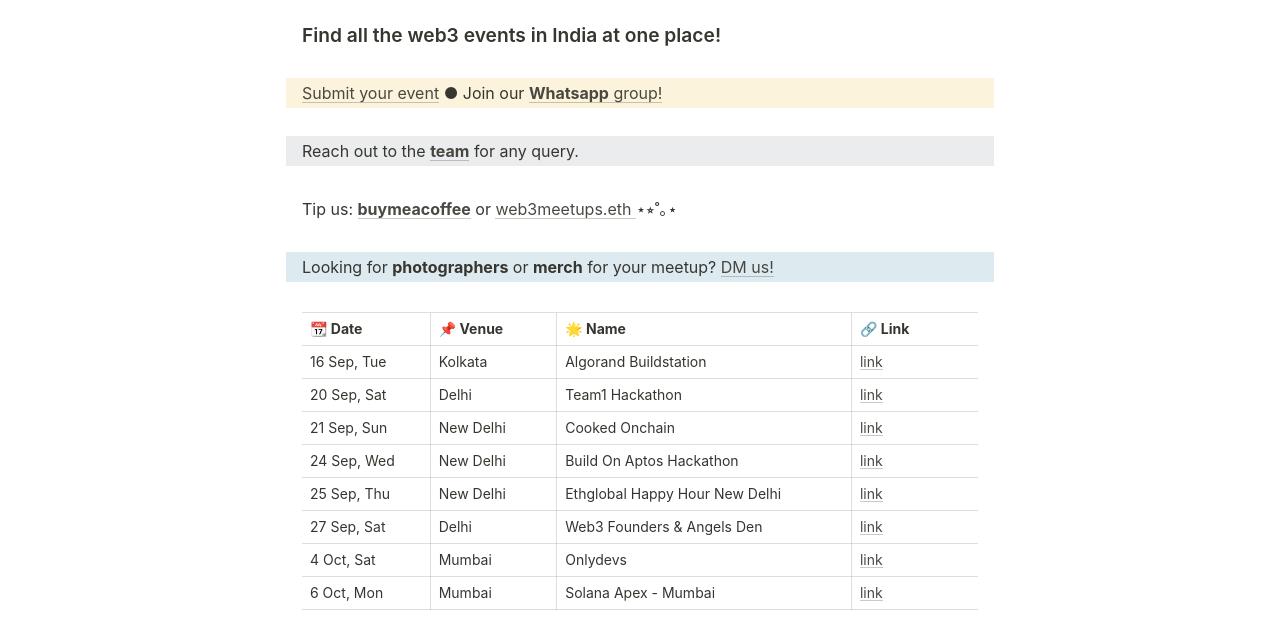
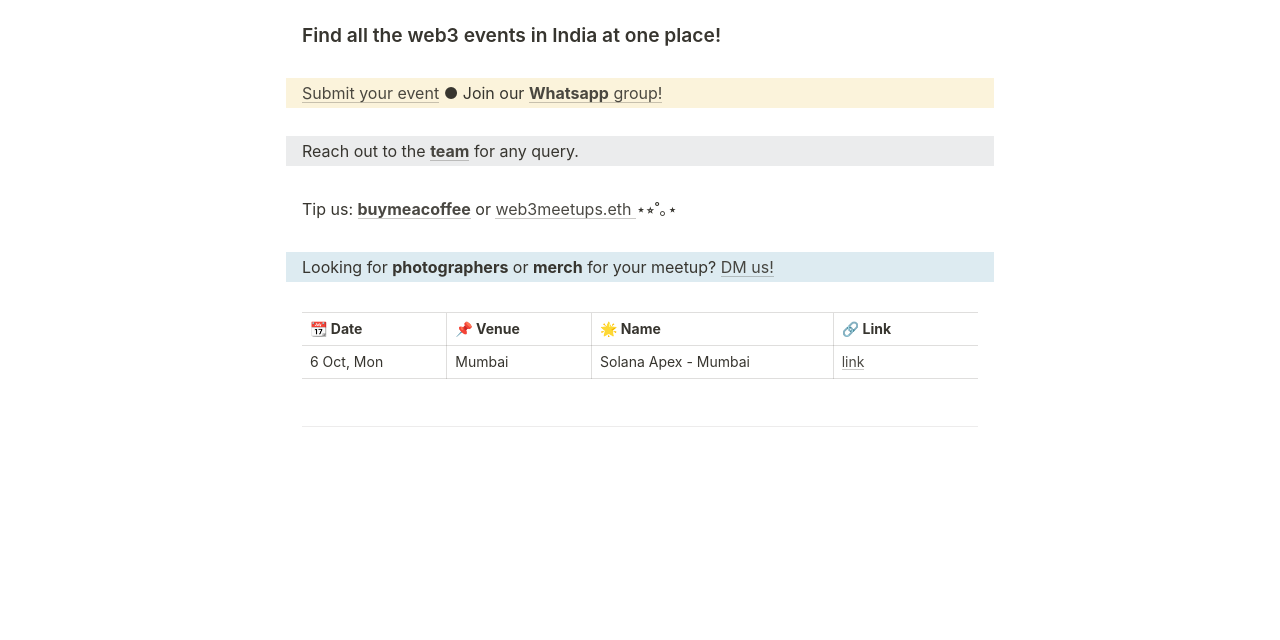
Before and after one commit to web3Gurung/web3meetups-simple, a plain HTML site: page index.html in a window 1280 px wide. Shown: the part 428-1068 px from the top of the page. Drawn offline with Linux system fonts and the light colour scheme.

Commit message:
remove meetups

```diff
--- a/index.html
+++ b/index.html
@@ -119,48 +119,6 @@
 				</thead>
 				<tbody>
 					<tr>
-						<td>16 Sep, Tue</td>
-						<td>Kolkata</td>
-						<td>Algorand Buildstation</td>
-						<td> <a target="_blank" rel="noreferrer noopener" href="https://t.ly/f5U-i">link</a> </td>
-					</tr>
-					<tr>
-						<td>20 Sep, Sat</td>
-						<td>Delhi</td>
-						<td>Team1 Hackathon</td>
-						<td> <a target="_blank" rel="noreferrer noopener" href="https://t.ly/PDig9">link</a> </td>
-					</tr>
-					<tr>
-						<td>21 Sep, Sun</td>
-						<td>New Delhi</td>
-						<td>Cooked Onchain</td>
-						<td> <a target="_blank" rel="noreferrer noopener" href="https://t.ly/1t50a">link</a> </td>
-					</tr>
-					<tr>
-						<td>24 Sep, Wed</td>
-						<td>New Delhi</td>
-						<td>Build On Aptos Hackathon</td>
-						<td> <a target="_blank" rel="noreferrer noopener" href="https://t.ly/gt6WG">link</a> </td>
-					</tr>
-					<tr>
-						<td>25 Sep, Thu</td>
-						<td>New Delhi</td>
-						<td>Ethglobal Happy Hour New Delhi</td>
-						<td> <a target="_blank" rel="noreferrer noopener" href="https://t.ly/ZbQ3M">link</a> </td>
-					</tr>
-					<tr>
-						<td>27 Sep, Sat</td>
-						<td>Delhi</td>
-						<td>Web3 Founders & Angels Den</td>
-						<td> <a target="_blank" rel="noreferrer noopener" href="https://t.ly/roFQ0">link</a> </td>
-					</tr>
-					<tr>
-						<td>4 Oct, Sat</td>
-						<td>Mumbai</td>
-						<td>Onlydevs</td>
-						<td> <a target="_blank" rel="noreferrer noopener" href="https://t.ly/vyRGC">link</a> </td>
-					</tr>
-					<tr>
 						<td>6 Oct, Mon</td>
 						<td>Mumbai</td>
 						<td>Solana Apex - Mumbai</td>
```
